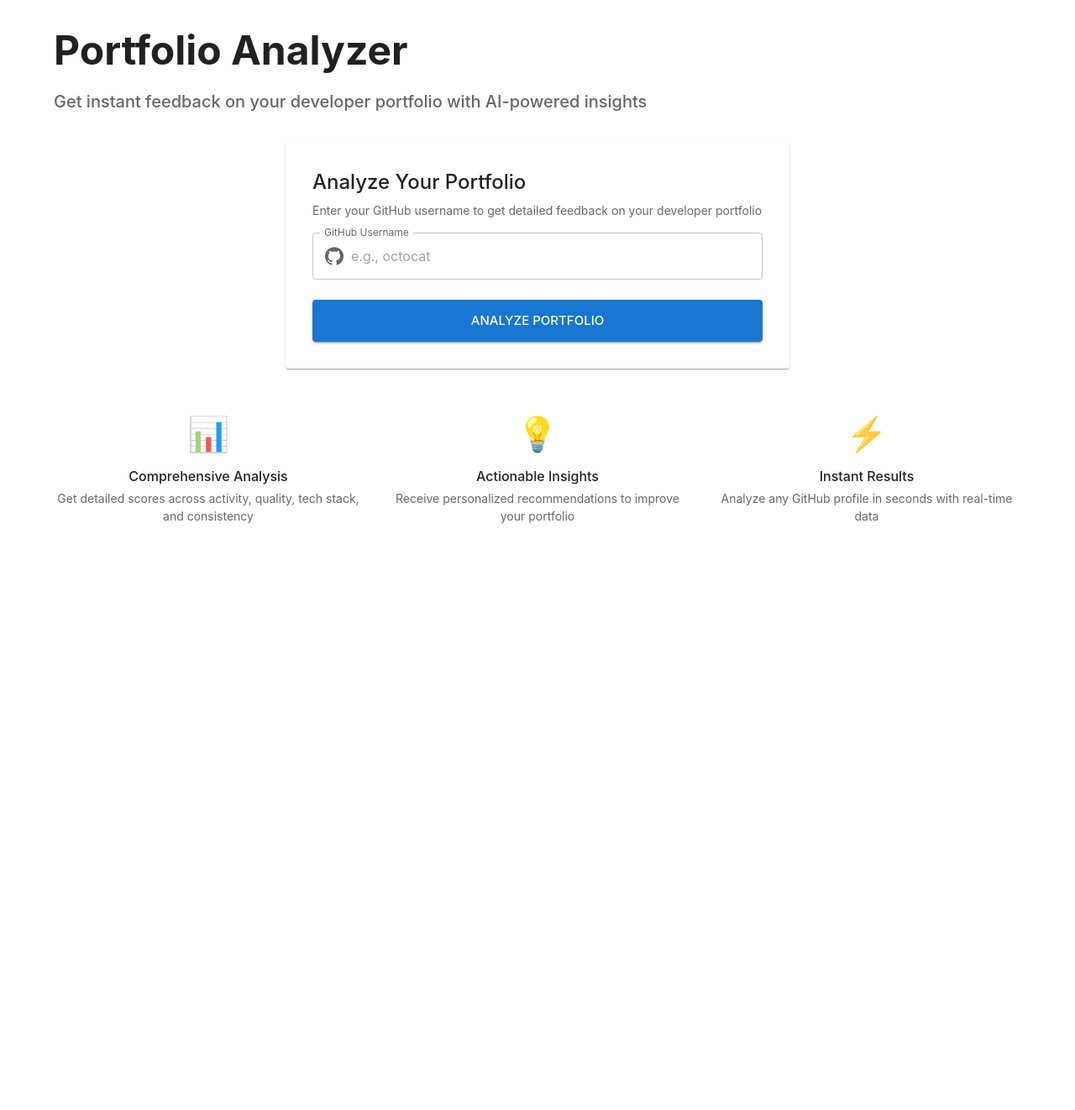
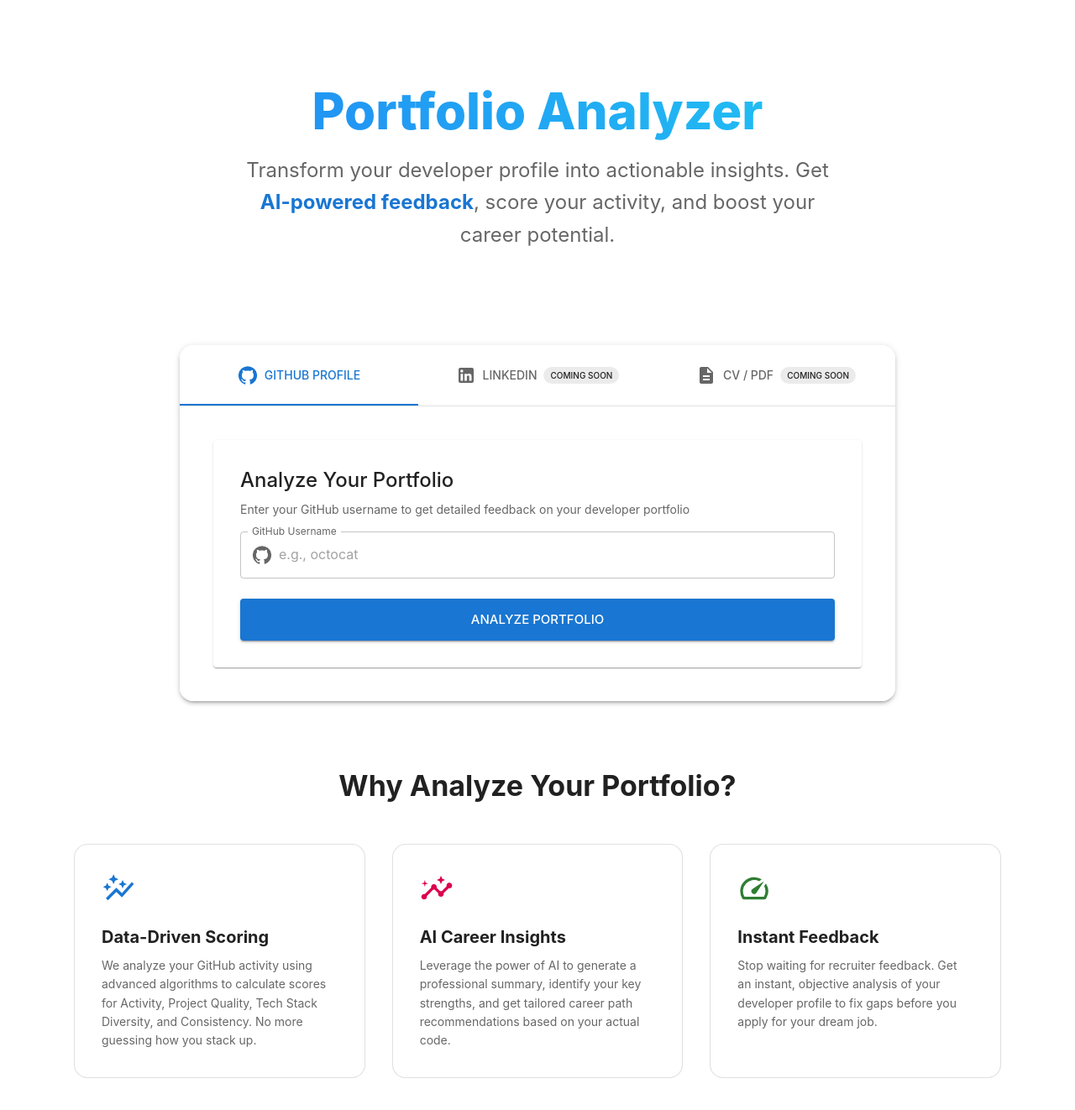
Before and after one commit to andriimaksymov/portfolio-score, a React app in the folder packages/frontend/: page / in a window 1280 px wide. Shown: the top 1322 px of the page at 84% size. Before the commit the page ends 800 px from the top, so only its background shows below. Built offline with nearby package versions, Linux system fonts and the light colour scheme; no server answers; the HTML template or start-up script is replaced by a standard one.

Commit message:
feat: Redesign home page with a hero section, tabbed input interface, and enhanced features display.

```diff
--- a/packages/frontend/src/pages/HomePage.tsx
+++ b/packages/frontend/src/pages/HomePage.tsx
@@ -1,52 +1,166 @@
-import { Box } from '@mui/material';
-import PageHeader from '@/shared/components/PageHeader';
+import { useState } from 'react';
+import { Box, Container, Typography, Tab, Tabs, Paper, Chip, Stack } from '@mui/material';
+import GitHubIcon from '@mui/icons-material/GitHub';
+import LinkedInIcon from '@mui/icons-material/LinkedIn';
+import DescriptionIcon from '@mui/icons-material/Description';
+import AutoGraphIcon from '@mui/icons-material/AutoGraph';
+import InsightsIcon from '@mui/icons-material/Insights';
+import SpeedIcon from '@mui/icons-material/Speed';
 import PortfolioInputForm from '@/features/portfolio/components/PortfolioInputForm';
 
+interface TabPanelProps {
+  children?: React.ReactNode;
+  index: number;
+  value: number;
+}
+
+function TabPanel(props: TabPanelProps) {
+  const { children, value, index, ...other } = props;
+
+  return (
+    <div
+      role="tabpanel"
+      hidden={value !== index}
+      id={`simple-tabpanel-${index}`}
+      aria-labelledby={`simple-tab-${index}`}
+      {...other}
+    >
+      {value === index && <Box>{children}</Box>}
+    </div>
+  );
+}
+
 export default function HomePage() {
+  const [value, setValue] = useState(0);
+
+  const handleChange = (_event: React.SyntheticEvent, newValue: number) => {
+    setValue(newValue);
+  };
+
   return (
     <Box>
-      <PageHeader
-        title="Portfolio Analyzer"
-        subtitle="Get instant feedback on your developer portfolio with AI-powered insights"
-      />
-
-      <Box sx={{ maxWidth: 600, mx: 'auto' }}>
-        <PortfolioInputForm />
+      {/* Hero Section */}
+      <Box sx={{ mb: 8, textAlign: 'center', pt: 8, pb: 6 }}>
+        <Typography
+          component="h1"
+          variant="h2"
+          fontWeight="800"
+          gutterBottom
+          sx={{
+            background: 'linear-gradient(45deg, #2196F3 30%, #21CBF3 90%)',
+            backgroundClip: 'text',
+            textFillColor: 'transparent',
+            WebkitBackgroundClip: 'text',
+            WebkitTextFillColor: 'transparent',
+            mb: 2
+          }}
+        >
+          Portfolio Analyzer
+        </Typography>
+        <Typography variant="h5" color="text.secondary" sx={{ maxWidth: 700, mx: 'auto', lineHeight: 1.6 }}>
+          Transform your developer profile into actionable insights. Get <Box component="span" sx={{ color: 'primary.main', fontWeight: 'bold' }}>AI-powered feedback</Box>, score your activity, and boost your career potential.
+        </Typography>
       </Box>
 
-      {/* Features Section */}
-      <Box sx={{ mt: 6, textAlign: 'center' }}>
+      {/* Input Section using Tabs */}
+      <Container maxWidth="md" sx={{ mb: 10 }}>
+        <Paper elevation={3} sx={{ borderRadius: 4, overflow: 'hidden' }}>
+          <Box sx={{ borderBottom: 1, borderColor: 'divider', bgcolor: 'background.paper' }}>
+            <Tabs
+              value={value}
+              onChange={handleChange}
+              variant="fullWidth"
+              indicatorColor="primary"
+              textColor="primary"
+              aria-label="portfolio input source tabs"
+            >
+              <Tab icon={<GitHubIcon />} iconPosition="start" label="GitHub Profile" />
+              <Tab icon={<LinkedInIcon />} iconPosition="start" label={<Box sx={{ display: 'flex', alignItems: 'center', gap: 1 }}>LinkedIn <Chip label="Coming Soon" size="small" color="default" sx={{ height: 20, fontSize: '0.625rem' }} /></Box>} />
+              <Tab icon={<DescriptionIcon />} iconPosition="start" label={<Box sx={{ display: 'flex', alignItems: 'center', gap: 1 }}>CV / PDF <Chip label="Coming Soon" size="small" color="default" sx={{ height: 20, fontSize: '0.625rem' }} /></Box>} />
+            </Tabs>
+          </Box>
+
+          <Box sx={{ p: { xs: 3, md: 5 }, bgcolor: 'background.default' }}>
+            <TabPanel value={value} index={0}>
+              <PortfolioInputForm />
+            </TabPanel>
+            <TabPanel value={value} index={1}>
+              <Box sx={{ textAlign: 'center', py: 4 }}>
+                <LinkedInIcon sx={{ fontSize: 60, color: 'text.disabled', mb: 2 }} />
+                <Typography variant="h6" color="text.secondary" gutterBottom>
+                  LinkedIn Analysis is Coming Soon
+                </Typography>
+                <Typography variant="body2" color="text.secondary">
+                  We're working on parsing LinkedIn profiles to provide career-specific insights. Stay tuned!
+                </Typography>
+              </Box>
+            </TabPanel>
+            <TabPanel value={value} index={2}>
+              <Box sx={{ textAlign: 'center', py: 4 }}>
+                <DescriptionIcon sx={{ fontSize: 60, color: 'text.disabled', mb: 2 }} />
+                <Typography variant="h6" color="text.secondary" gutterBottom>
+                  Resume Parsing is Coming Soon
+                </Typography>
+                <Typography variant="body2" color="text.secondary">
+                  Upload your PDF resume to check for ATS compatibility and content strength.
+                </Typography>
+              </Box>
+            </TabPanel>
+          </Box>
+        </Paper>
+      </Container>
+
+
+      {/* Features Grid */}
+      <Container maxWidth="lg" sx={{ mb: 8 }}>
+        <Typography variant="h4" component="h2" align="center" gutterBottom fontWeight="bold" sx={{ mb: 6 }}>
+          Why Analyze Your Portfolio?
+        </Typography>
+
         <Box
           sx={{
             display: 'grid',
             gridTemplateColumns: { xs: '1fr', md: 'repeat(3, 1fr)' },
-            gap: 3,
-            mt: 4,
+            gap: 4,
           }}
         >
-          <Box>
-            <Box sx={{ fontSize: 40, mb: 1 }}>📊</Box>
-            <Box sx={{ fontWeight: 'medium', mb: 0.5 }}>Comprehensive Analysis</Box>
-            <Box sx={{ fontSize: 14, color: 'text.secondary' }}>
-              Get detailed scores across activity, quality, tech stack, and consistency
+          <Paper elevation={0} sx={{ p: 4, bgcolor: 'background.paper', borderRadius: 4, border: '1px solid', borderColor: 'divider' }}>
+            <Box sx={{ color: 'primary.main', mb: 2 }}>
+              <AutoGraphIcon sx={{ fontSize: 40 }} />
             </Box>
-          </Box>
-          <Box>
-            <Box sx={{ fontSize: 40, mb: 1 }}>💡</Box>
-            <Box sx={{ fontWeight: 'medium', mb: 0.5 }}>Actionable Insights</Box>
-            <Box sx={{ fontSize: 14, color: 'text.secondary' }}>
-              Receive personalized recommendations to improve your portfolio
+            <Typography variant="h6" gutterBottom fontWeight="bold">
+              Data-Driven Scoring
+            </Typography>
+            <Typography variant="body2" color="text.secondary" lineHeight={1.6}>
+              We analyze your GitHub activity using advanced algorithms to calculate scores for Activity, Project Quality, Tech Stack Diversity, and Consistency. No more guessing how you stack up.
+            </Typography>
+          </Paper>
+
+          <Paper elevation={0} sx={{ p: 4, bgcolor: 'background.paper', borderRadius: 4, border: '1px solid', borderColor: 'divider' }}>
+            <Box sx={{ color: 'secondary.main', mb: 2 }}>
+              <InsightsIcon sx={{ fontSize: 40 }} />
             </Box>
-          </Box>
-          <Box>
-            <Box sx={{ fontSize: 40, mb: 1 }}>⚡</Box>
-            <Box sx={{ fontWeight: 'medium', mb: 0.5 }}>Instant Results</Box>
-            <Box sx={{ fontSize: 14, color: 'text.secondary' }}>
-              Analyze any GitHub profile in seconds with real-time data
+            <Typography variant="h6" gutterBottom fontWeight="bold">
+              AI Career Insights
+            </Typography>
+            <Typography variant="body2" color="text.secondary" lineHeight={1.6}>
+              Leverage the power of AI to generate a professional summary, identify your key strengths, and get tailored career path recommendations based on your actual code.
+            </Typography>
+          </Paper>
+
+          <Paper elevation={0} sx={{ p: 4, bgcolor: 'background.paper', borderRadius: 4, border: '1px solid', borderColor: 'divider' }}>
+            <Box sx={{ color: 'success.main', mb: 2 }}>
+              <SpeedIcon sx={{ fontSize: 40 }} />
             </Box>
-          </Box>
+            <Typography variant="h6" gutterBottom fontWeight="bold">
+              Instant Feedback
+            </Typography>
+            <Typography variant="body2" color="text.secondary" lineHeight={1.6}>
+              Stop waiting for recruiter feedback. Get an instant, objective analysis of your developer profile to fix gaps before you apply for your dream job.
+            </Typography>
+          </Paper>
         </Box>
-      </Box>
+      </Container>
     </Box>
   );
 }
```
